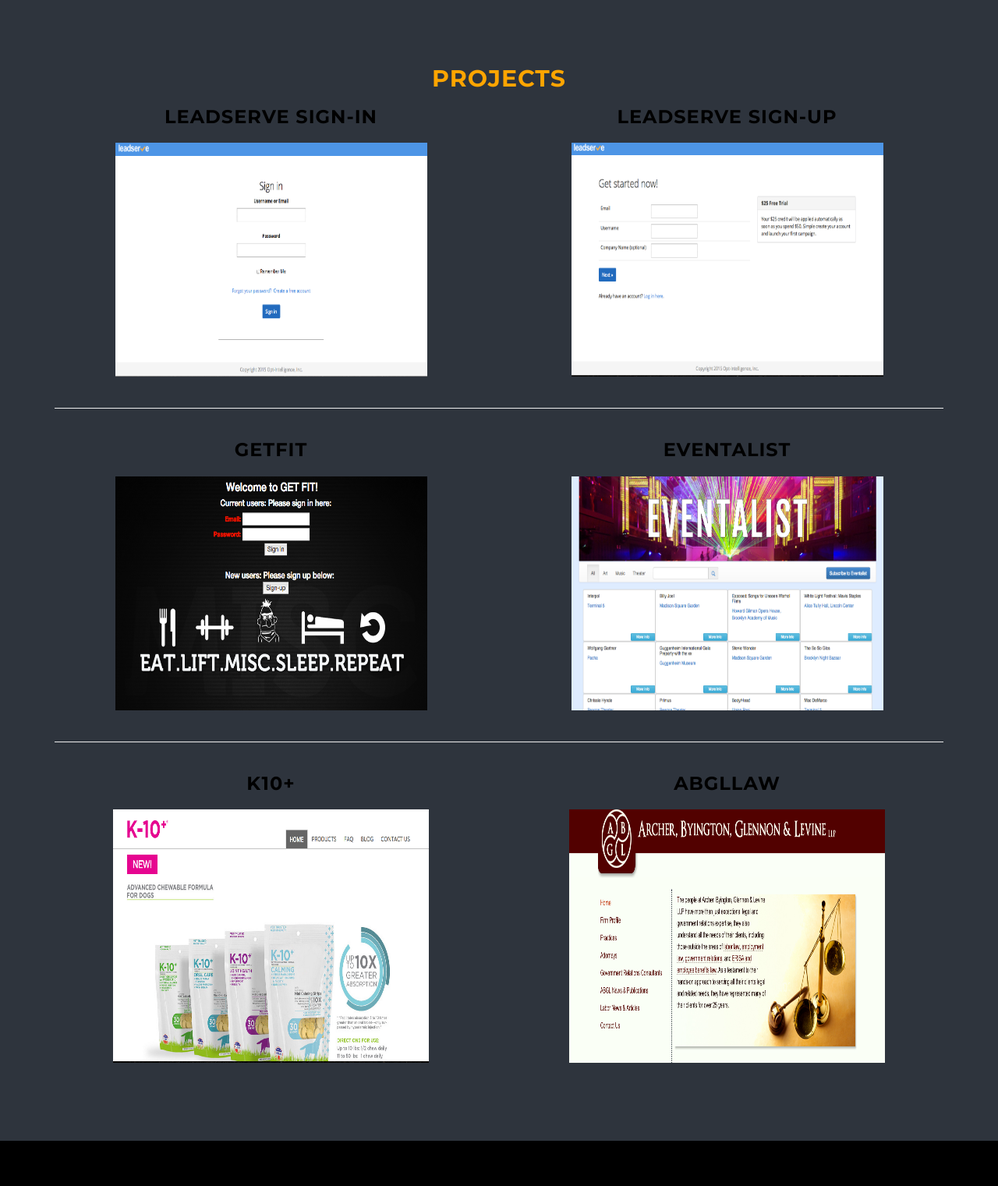
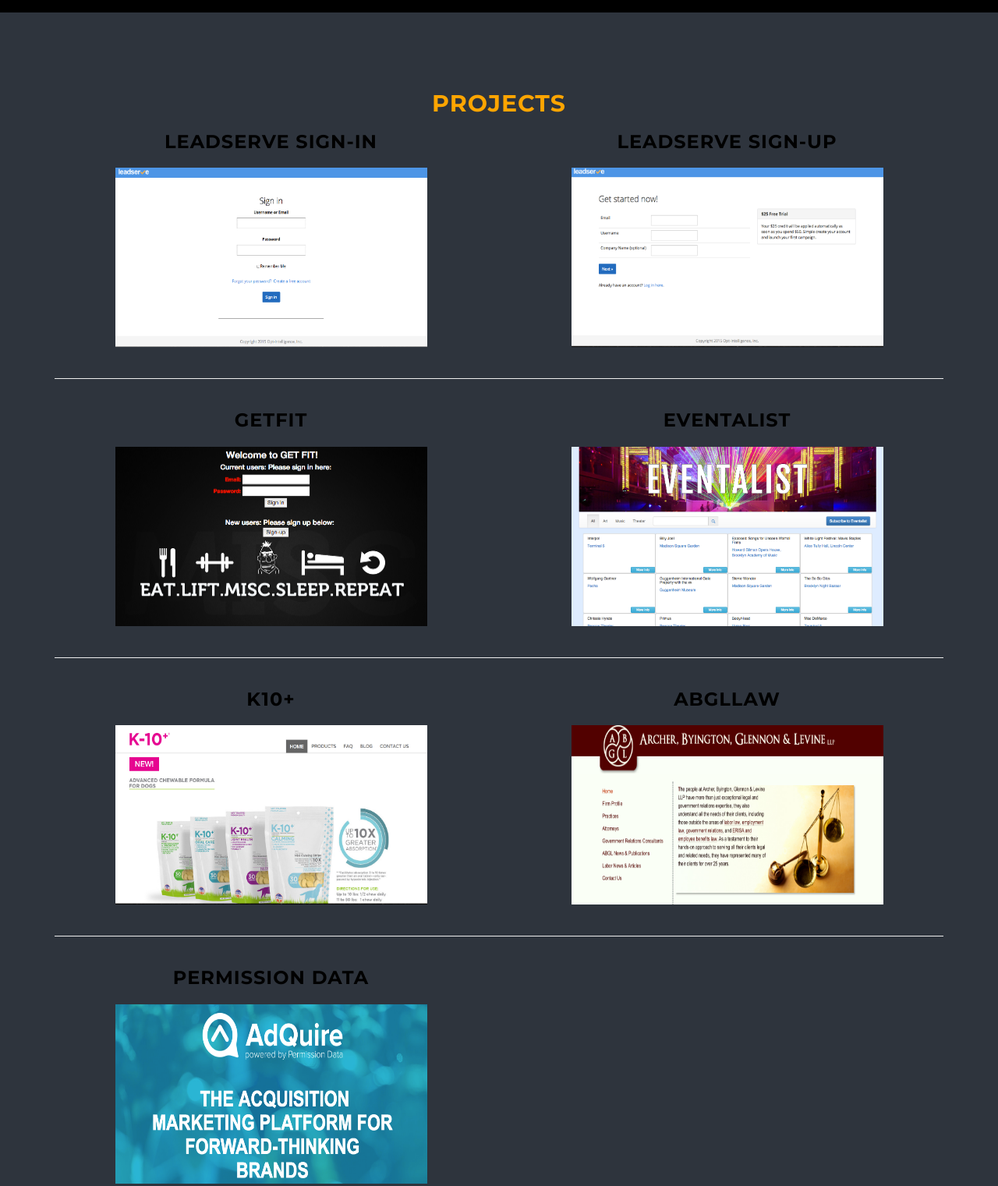
Before and after one commit to TimoorKurdi/TimoorKurdi.github.io, a plain HTML site: page index.html in a window 1280 px wide. Shown: the part 1660-3181 px from the top of the page at 78% size. Drawn offline with Linux system fonts and the light colour scheme; some packages are replaced by stand-ins of ours.

Commit message:
Updated porfolio, site tweaks

```diff
--- a/css/grayscale.css
+++ b/css/grayscale.css
@@ -352,34 +352,9 @@
     webkit-tap-highlight-color: rgba(255,255,255,.2);
 }
 
-img#getfit {
+img.site-img {
     width: 400px;
-    height: 300px;
-}
-
-img#eventalist {
-    width: 400px;
-    height: 300px;
-}
-
-img#k10plus {
-    width: 405px;
-    height: 325px;
-}
-
-img#abgllaw {
-    width: 405px;
-    height: 325px;
-}
-
-img#leadserve {
-    width: 400px;
-    height: 300px;
-}
-
-img#leadservetwo {
-    width: 400px;
-    height: 300px;
+    height: 230px;
 }
 
 #contact {
--- a/index.html
+++ b/index.html
@@ -91,7 +91,9 @@
             <div class="col-lg-8 col-lg-offset-2">
                 <h2><span style="color:orange">About Me</span></h2>
                 <br>
-                <p>A strategist by nature, I've always been drawn to solving problems and mapping out solutions. Prior to learning the language of code, I used to work in Financial Services and spent my time helping people manage their finances and make smart decisions. Being drawn to the complexities of technology and the power it holds, I quit my job and enrolled in General Assembly's 12 week Web Development Immersive bootcamp. <br>While at GA, I spent countless hours learning how to build web apps from A to Z, below I'll be listing some of the projects I've built and continue to build using my new found superpower!</p>
+                <p>Technical professional that has experience working on the front end to help develop, fix and maintain applications by using best practices such as Agile development. Spent the last year working at an ad tech company as a Support Engineer. Successful track record of working within tight deadlines, increasing quality of overall product and working alongside other departments to fix issues and solve problems. Simply making things work is not the goal, but rather having them work in the most efficient way possible is something I have always strived to accomplish.
+                <br>
+                Core competencies include JavaScript, JQuery, Git, HTML, CSS, SASS, LESS, Grunt, ESLint, JSLint, JSCS and Bootstrap.</p>
             </div>
         </div>
     </section>
@@ -105,19 +107,21 @@
                     <br>
                      <div class="row">
 
-                     <div class="col-lg-6">
+                     <div class="col-sm-6">
                     <h3><span style="color:black">LeadServe Sign-in</span></h3>
                     <br>
                     <a href="https://leadserve.opt-intelligence.com/ls/signin.action" target="_blank">
-                        <img id="leadserve" src="img/leadserve.png" alt="LeadServe Sign-In">
+                        <img class="site-img" src="img/leadserve.png" alt="LeadServe Sign-In">
                     </a>
                    </div> <!--end of col-->
 
-                   <div class="col-lg-6">
+
+
+                   <div class="col-sm-6">
                     <h3><span style="color:black">LeadServe Sign-up</span></h3>
                     <br>
                     <a href="https://leadserve.opt-intelligence.com/ls/signup.action?signUp&accountType=advertiser&ref=&sales=&_sourcePage=%2FWEB-INF%2Fjsp%2Fcommon%2Fsignin.jsp" target="_blank">
-                        <img id="leadservetwo" src="img/leadservetwo.png" alt="LeadServe Sign-up">
+                        <img class="site-img" src="img/leadservetwo.png" alt="LeadServe Sign-up">
                     </a>
                    </div> <!--end of col-->
                     </div> <!--end of row-->
@@ -126,21 +130,21 @@
                     <br>
 
                     <div class="row">
-                    <div class="col-lg-6">
+                    <div class="col-sm-6">
 
                     <h3><span style="color:black">GetFit</span></h3>
                     <br>
                     <a href="https://radiant-crag-7143.herokuapp.com/" target="_blank">
-                        <img id="getfit" src="img/getfit.png" alt="Gym Locator App">
+                        <img class="site-img" src="img/getfit.png" alt="Gym Locator App">
                     </a>
                 </div> <!--end of col-->
 
 
-                    <div class="col-lg-6">
+                    <div class="col-sm-6">
                     <h3><span style="color:black">Eventalist</span></h3>
                     <br>
                     <a href="http://eventalist.herokuapp.com/" target="_blank">
-                        <img id="eventalist" src="img/eventalist.png" alt="Event Locator App">
+                        <img class="site-img" src="img/eventalist.png" alt="Event Locator App">
                     </a>
                 </div> <!--end of col-->
             </div> <!--end of row-->
@@ -149,19 +153,33 @@
                     <hr>
                     <br>
                     <div class="row">
-                    <div class="col-lg-6">
+                    <div class="col-sm-6">
                     <h3><span style="color:black">K10+</span></h3>
                     <br>
                     <a href="http://k10plus.com/" target="_blank">
-                    <img id="k10plus" src="img/K10+.png" alt="Pet Food Site">
+                    <img class="site-img" src="img/K10+.png" alt="Pet Food Site">
                     </a>
                     </div>
 
-                    <div class="col-lg-6">
+                    <div class="col-sm-6">
                     <h3><span style="color:black">Abgllaw</span></h3>
                     <br>
                     <a href="http://abgllaw.com/" target="_blank">
-                    <img id="abgllaw" src="img/abgllaw.png" alt="Law Firm Site">
+                    <img class="site-img" src="img/abgllaw.png" alt="Law Firm Site">
+                    </a>
+                    </div> <!--end of col-->
+                </div> <!--end of row-->
+
+                 <br>
+                    <hr>
+                    <br>
+                    <div class="row">
+
+                    <div class="col-lg-6">
+                    <h3><span style="color:black">Permission Data</span></h3>
+                    <br>
+                    <a href="http://permissiondata.com/" target="_blank">
+                    <img class="site-img" src="img/PermissionData.png" alt="Ad Tech Site">
                     </a>
                     </div> <!--end of col-->
                 </div> <!--end of row-->
@@ -194,7 +212,7 @@
     <!-- Footer -->
     <footer>
         <div class="container text-center">
-            <p>Copyright &copy; Timoor Kurdi 2015</p>
+            <p>Copyright &copy; Timoor Kurdi <script type="text/javascript">var year = new Date();document.write(year.getFullYear());</script></p>
         </div>
     </footer>
 
```
Also changed, not shown: img/PermissionData.png (added).
